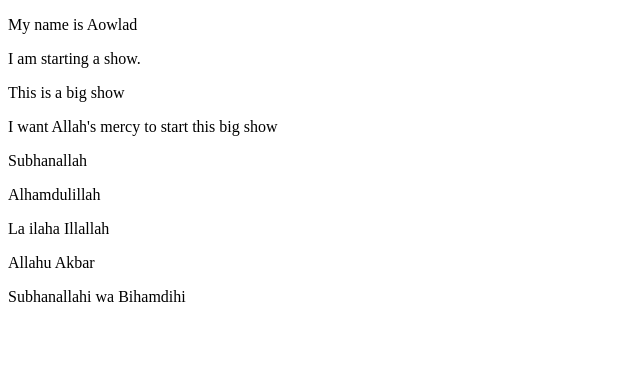
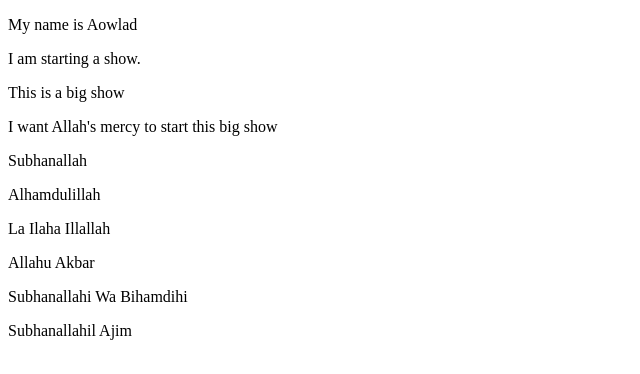
Before and after one commit to aowladmuhammad/MAHBUB, a plain HTML site: page index.html in a window 1280 px wide. Shown: the whole page, without its empty margins (0-640 px from the left). Drawn offline with Linux system fonts and the light colour scheme.

Commit message:
some text added

```diff
--- a/index.html
+++ b/index.html
@@ -14,9 +14,10 @@
   <p>I want Allah's mercy to start this big show</p>
   <p>Subhanallah</p>
   <p>Alhamdulillah</p>
-  <p>La ilaha Illallah</p>
+  <p>La Ilaha Illallah</p>
   <p>Allahu Akbar</p>
-  <p>Subhanallahi wa Bihamdihi</p>
+  <p>Subhanallahi Wa Bihamdihi</p>
+  <p>Subhanallahil Ajim</p>
 
 </body>
 </html>
```
